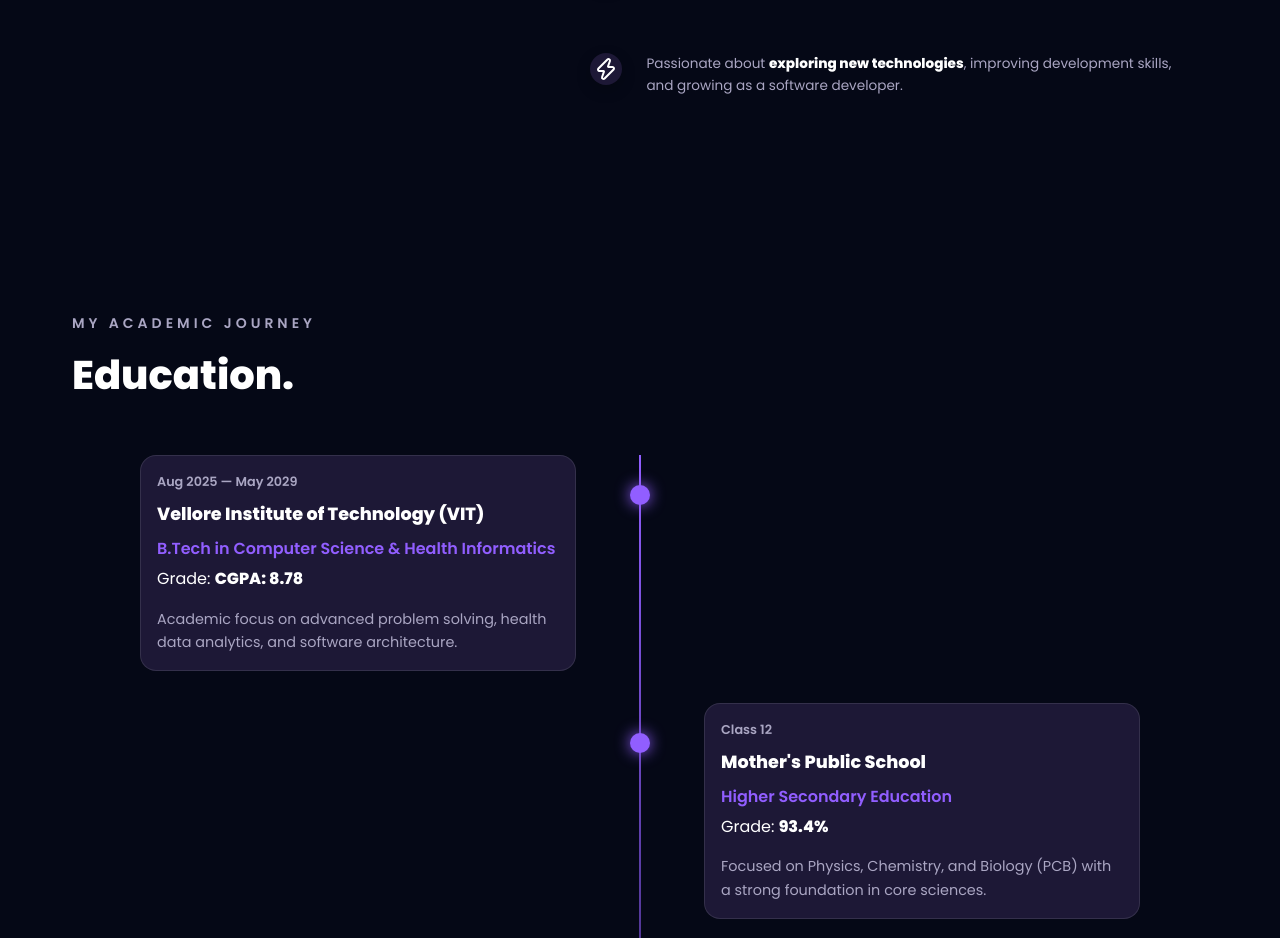
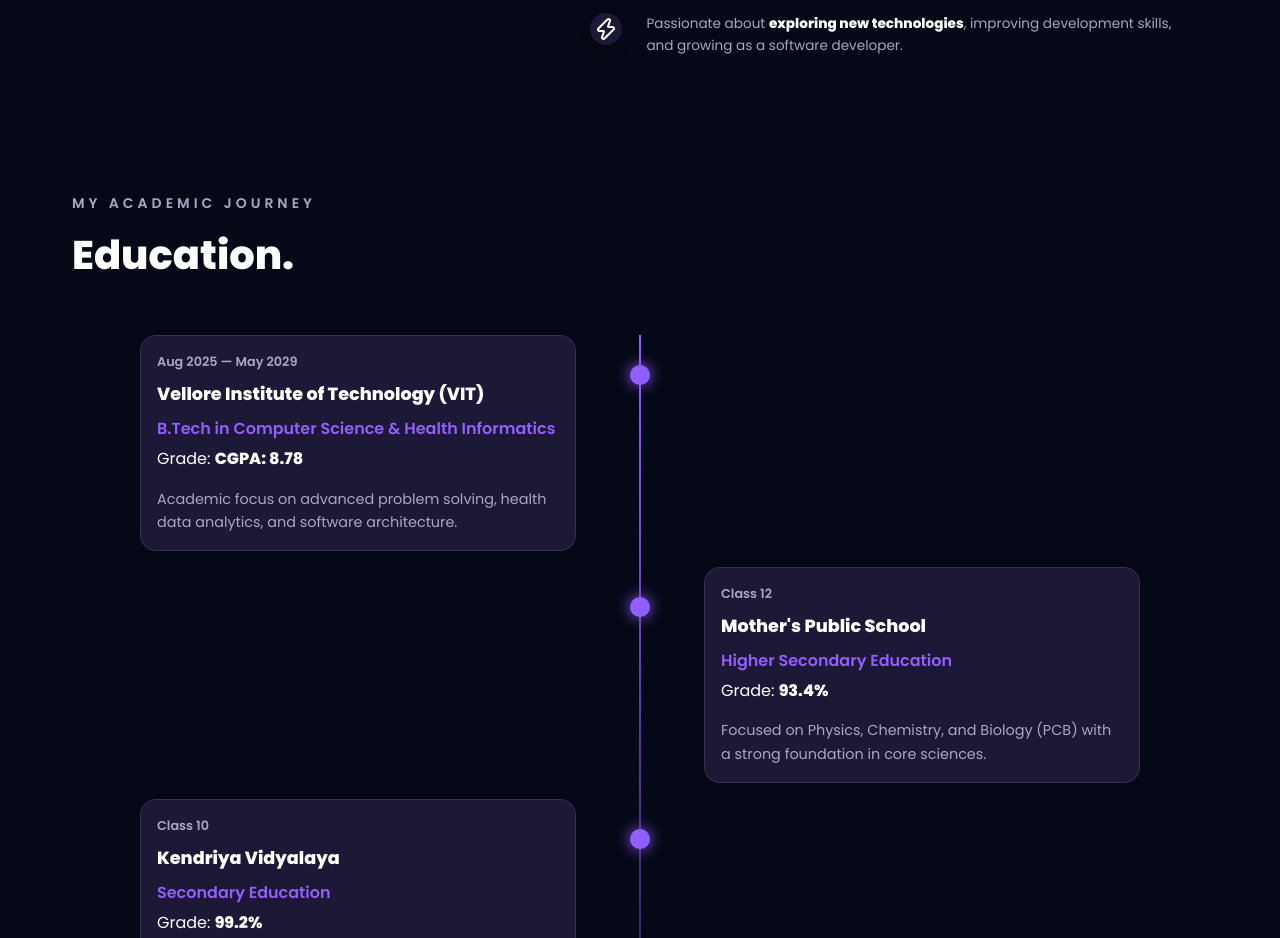
Before and after one commit to Mousumiparida123456/portfolio, a website built with Vite: page index.html in a window 1280 px wide. Shown: the part 1503-2441 px from the top of the page. Built offline with nearby package versions, Linux system fonts and the light colour scheme.

Commit message:
style: reduced section padding and education timeline spacing

```diff
--- a/src/style.css
+++ b/src/style.css
@@ -142,7 +142,7 @@ body {
 }
 
 section {
-  padding: 100px 0;
+  padding: 60px 0;
 }
 
 /* --- Hero Section --- */
@@ -353,7 +353,7 @@ section {
 .timeline-item {
   position: relative;
   width: 50%;
-  margin-bottom: 2rem;
+  margin-bottom: 1rem;
   display: flex;
 }
 
@@ -706,7 +706,7 @@ section {
     width: 100%;
     padding-left: 50px !important;
     padding-right: 0 !important;
-    margin-bottom: 2rem;
+    margin-bottom: 1rem;
   }
   .timeline-item.right { left: 0; }
   .timeline-dot { left: 10px !important; }
```
